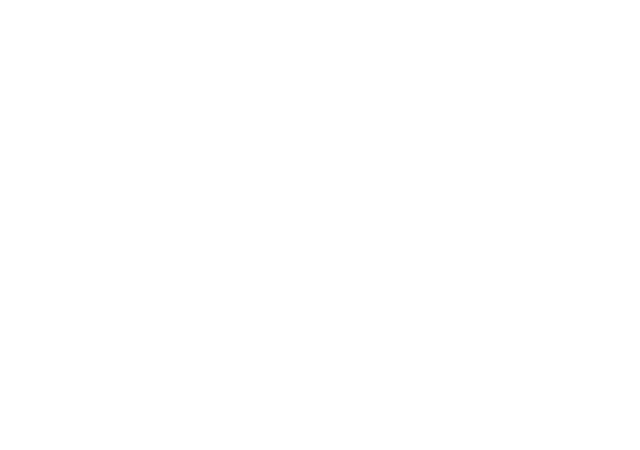
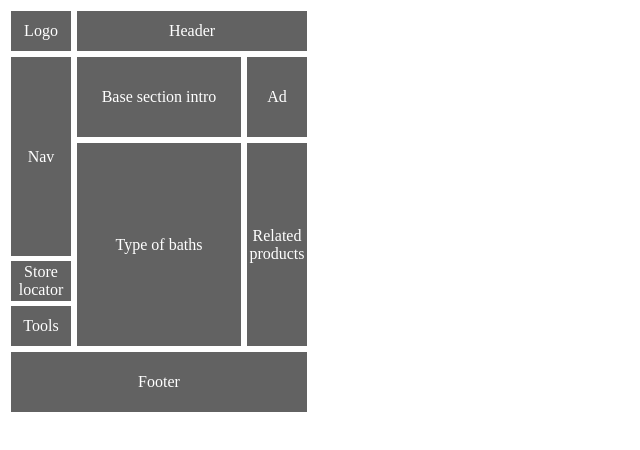
Before and after one commit to RomanSyrko/MyDec-2021-HTML_CSS, a plain HTML site: page Lesson5/Homework/30 mobile website design tips/MobileWS.html in a window 1280 px wide. Shown: the whole page, without its empty margins (0-640 px from the left). Drawn offline with Linux system fonts and the light colour scheme.

```diff
--- a/Lesson5/Homework/30 mobile website design tips/MobileWS.html
+++ b/Lesson5/Homework/30 mobile website design tips/MobileWS.html
@@ -9,6 +9,34 @@
     <title>30 mobile website design tips</title>
 </head>
 <body>
+<div class="top">
+    <div class="a1 bg">Logo</div>
+    <div class="a2 bg">Header</div>
+</div>
+<div class="middle">
+    <div class="a389">
+        <div class="a3 bg">Nav</div>
+        <div class="a89">
+            <div class="a8 bg">Store locator</div>
+            <div class="a9 bg">Tools</div>
+        </div>
+    </div>
+    <div class="a4567">
+        <div class="a45">
+            <div class="a4 bg">Base section intro</div>
+            <div class="a5 bg">Ad</div>
+        </div>
+        <div class="a67">
+            <div class="a6 bg">Type of baths</div>
+            <div class="a7 bg">Related products</div>
+        </div>
+        <div class="b89">
+            <div class="b8 bg">Store locator</div>
+            <div class="b9 bg">Tools</div>
+        </div>
+    </div>
+</div>
+<div class="a10 bg">Footer</div>
 
 </body>
 </html>
--- a/Lesson5/Homework/30 mobile website design tips/main.css
+++ b/Lesson5/Homework/30 mobile website design tips/main.css
@@ -0,0 +1,115 @@
+.top{
+    width: 500px;
+    display: flex;
+    flex-wrap: wrap;
+}
+.middle{
+    display: flex;
+}
+
+.a4567{
+    display: flex;
+    flex-direction: column;
+}
+.a45, .a67{
+    display: flex;
+}
+
+.a2{
+    width: 230px;
+}
+
+.a1, .a8, .a9{
+    width: 60px;
+    height: 40px;
+}
+
+.a3{
+    width: 60px;
+    height: 199px;
+}
+
+.a4{
+    width: 164px;
+    height: 80px;
+}
+.a6{
+    width: 164px;
+    height: 203px;
+}
+.a5{
+    width: 60px;
+    height: 80px;
+}
+.a7{
+    width: 60px;
+    height: 203px;
+}
+.a10{
+    width: 296px;
+    height: 60px;
+}
+.b89{
+    display: none;
+}
+.bg {
+    background-color: #626262;
+    margin: 3px;
+    display: flex;
+    justify-content: center;
+    align-items: center;
+    text-align: center;
+    color: white;
+}
+.a9, .a89{
+    margin-top: 5px;
+}
+@media screen and (max-width: 323px){
+    .middle, .a10{
+        width: 126px;
+        display: flex;
+        flex-direction: column;
+    }
+    .a1{
+        width: 40px;
+        height: 40px;
+        margin-right: 0;
+    }
+    .a2{
+        width: 85px;
+        height: 40px;
+        margin-left: 0;
+        border-left: 1px solid gray;
+    }
+    .a3{
+        width: 126px;
+        height: 40px;
+    }
+    .a4{
+        width: 130px;
+    }
+    .b8, .b9{
+        width: 60px;
+        height: 45px;
+    }
+    .a6{
+        width: 126px;
+        height: 220px;
+    }
+    .a7{
+        width: 126px;
+        height: 100px;
+    }
+    .a45, .b89{
+        width: 132px;
+        display: flex;
+    }
+    .a67{
+        display: flex;
+        flex-direction: column;
+        flex-wrap: nowrap;
+    }
+    .a89{
+        display: none;
+    }
+}
```
